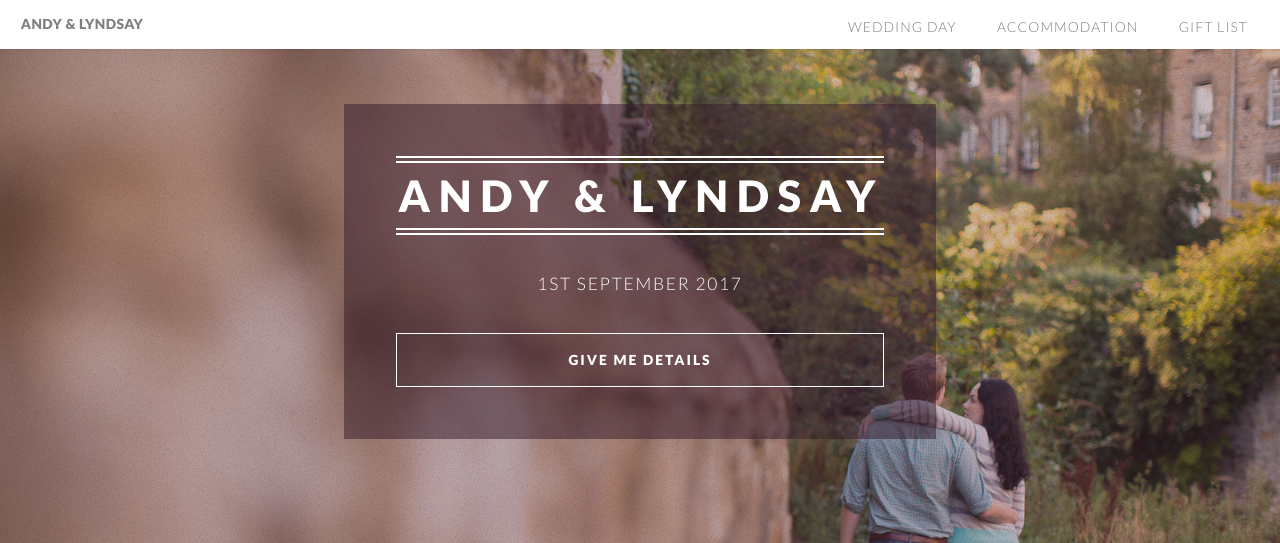
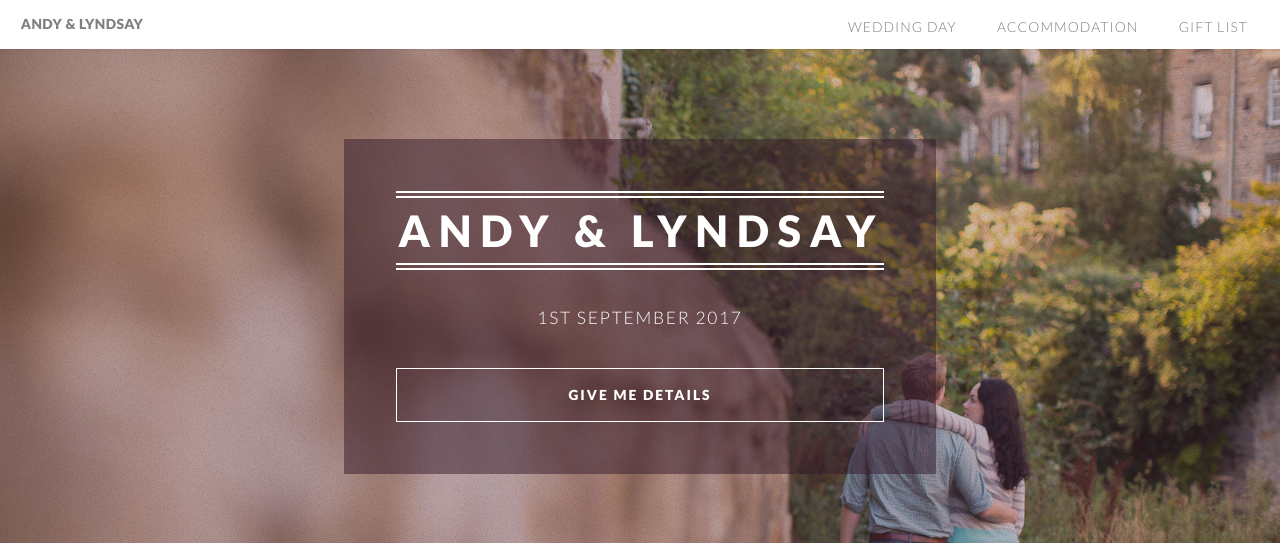
Before and after one commit to aliscott/young-wedding, a Jekyll site: the page built from index.html, in a window 1280 px wide and 1400 px high. Shown: the top 543 px of the window. Built offline with Jekyll 4.4.1, drawn with Linux system fonts in a browser that asks for light colours; grey boxes are pictures that could not be loaded.

Commit message:
fixup! Update banner

```diff
--- a/css/style.css
+++ b/css/style.css
@@ -810,7 +810,7 @@
 		background-size: 25em, 25em, auto, cover;
 		color: white;
 		cursor: default;
-		padding: 6em 0;
+		padding: 8em 0;
 		text-align: center;
 	}
 
```
